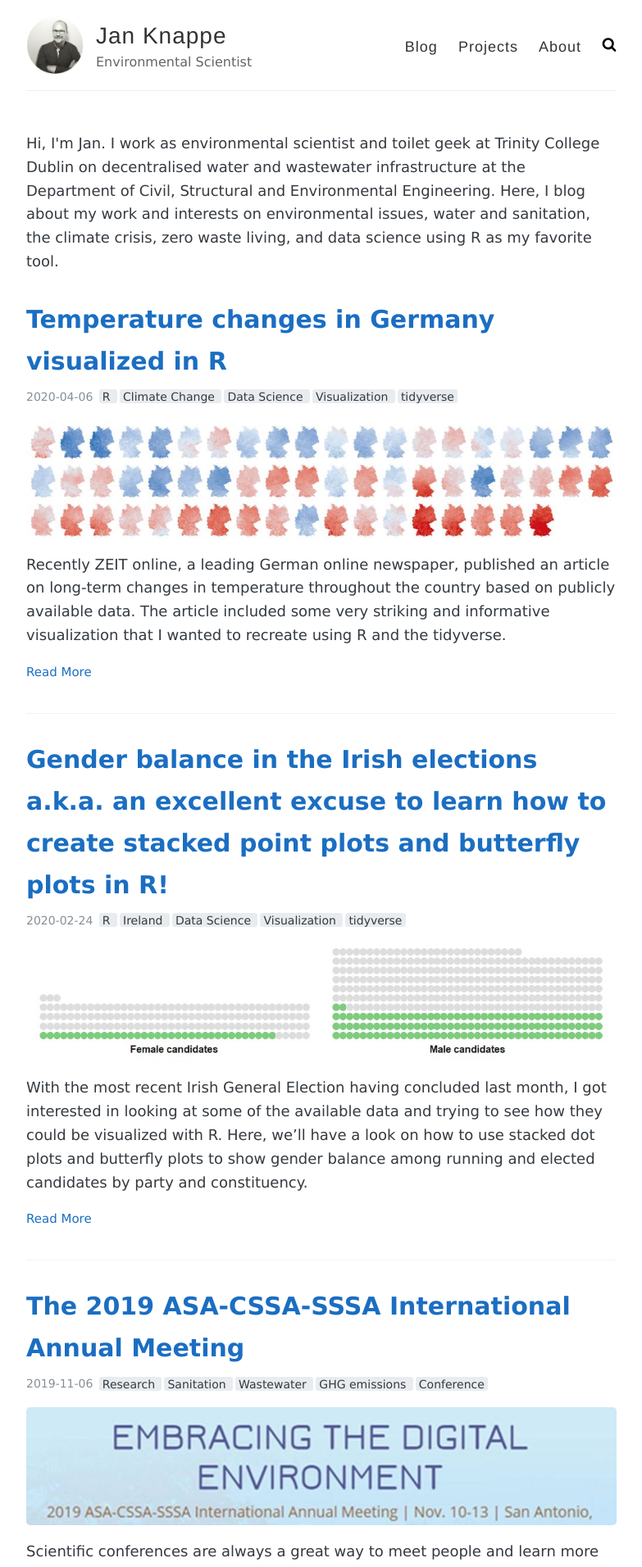
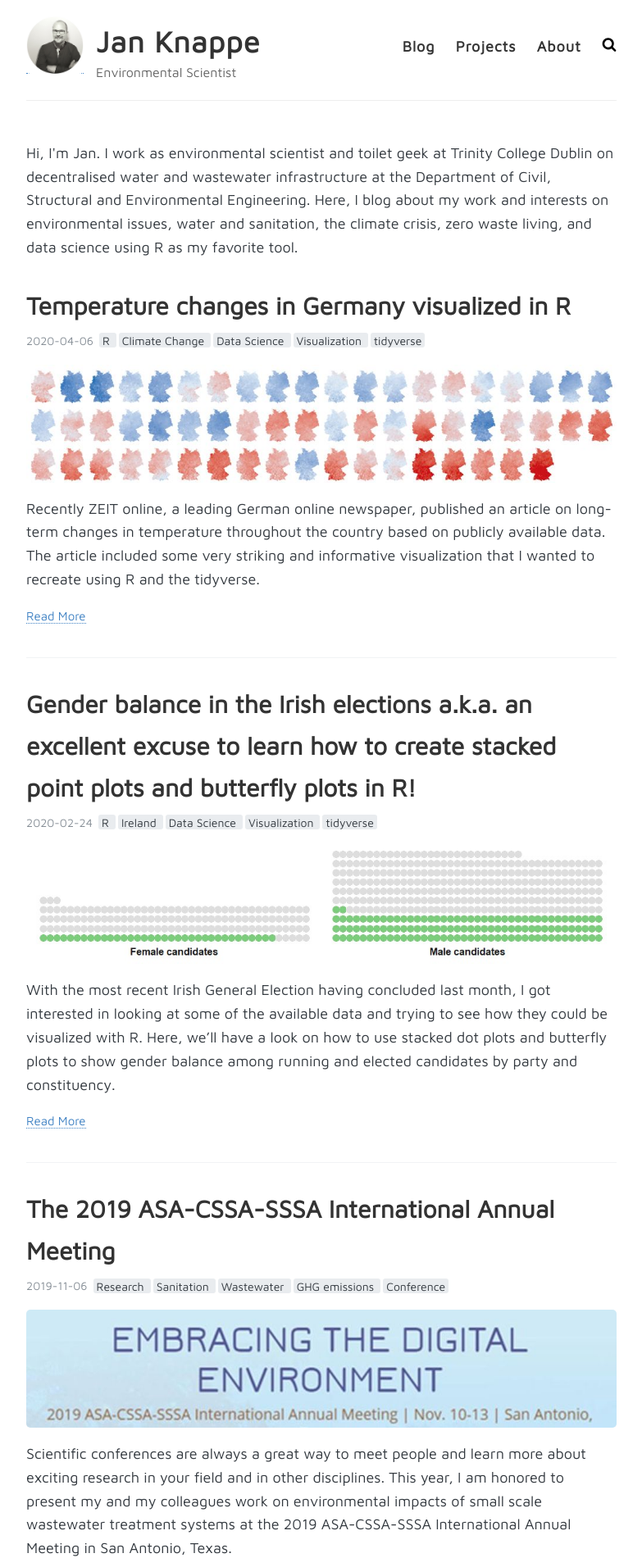
Before and after one commit to jknappe/jknappe.github.io, a Jekyll site: the page built from index.html, in a window 1280 px wide. Shown: the top 1912 px of the page at 82% size, without its empty margins (248-1031 px from the left). Built offline with Jekyll 4.4.1, drawn with Linux system fonts in a browser that asks for light colours; the list of posts is cut into pages by our own code.

Commit message:
changes fonts and some css styling

```diff
--- a/_includes/fonts.html
+++ b/_includes/fonts.html
@@ -1,13 +1,3 @@
-<script type="text/javascript">
-  WebFontConfig = {
-    google: { families: [ 'Roboto+Condensed:400,700:latin', 'Montserrat:400,600,400italic,700italic,700:latin' ] }
-  };
-  (function() {
-    var wf = document.createElement('script');
-    wf.src = ('https:' == document.location.protocol ? 'https' : 'http') +
-      '://ajax.googleapis.com/ajax/libs/webfont/1.5.18/webfont.js';
-    wf.type = 'text/javascript';
-    wf.async = 'true';
-    var s = document.getElementsByTagName('script')[0];
-    s.parentNode.insertBefore(wf, s);
-  })(); </script>
+<link rel="preconnect" href="https://fonts.gstatic.com">
+<link href="https://fonts.googleapis.com/css2?family=Maven+Pro&display=swap" rel="stylesheet">
+<link href="https://fonts.googleapis.com/css2?family=Montserrat:wght@500;600&display=swap" rel="stylesheet">
--- a/_sass/_highlights.scss
+++ b/_sass/_highlights.scss
@@ -4,7 +4,7 @@ pre, code {
 
 code.highlighter-rouge {
   font-size: 90%;
-  color: $oc-indigo-9;
+  color: $darkGray;
   background-color: $oc-gray-1;
   padding: .1em .2em;
   border-radius: 3px;
--- a/_sass/_variables.scss
+++ b/_sass/_variables.scss
@@ -5,6 +5,7 @@
 
 // Colors
 $blue: #4183C4;
+$red: #ff8cbc;
 
 // Grays
 $black: #000;
@@ -14,14 +15,10 @@ $gray: #666;
 $lightGray: #eee;
 $white: #fff;
 
-// Font stacks
-$helvetica: Helvetica, Arial, sans-serif;
-$helveticaNeue: "Helvetica Neue", Helvetica, Arial, sans-serif;
-$georgia: Georgia, serif;
-
 // Fonts
-$base-font: 'Spoqa Han Sans', 'Source Sans Pro', 'Apple SD Gothic Neo', 'Nanum Barun Gothic', 'Nanum Gothic', 'Verdana', 'Arial', 'Dotum', sans-serif;
-$code-font: 'Menlo', 'Courier New', 'Monaco', 'Spoqa Han Sans', monospace;
+$base-font: 'Maven Pro', 'Arial', sans-serif;
+$heading-font: 'Maven Pro', 'Arial', sans-serif;
+$code-font: 'Courier New', monospace;
 
 // Font sizes
 $base-font-size: 18px;
@@ -32,7 +29,9 @@ $base-color: $oc-gray-8;
 $base-lighten-color: $oc-gray-6;
 
 $text-color: $base-color;
-$link-color: $oc-blue-8;
+$heading-color: $darkGray;
+$link-color: $blue;
+$link-hover-color: $red;
 $divider-color: $oc-gray-1;
 
 $table-border-color: $oc-gray-2;
--- a/style.scss
+++ b/style.scss
@@ -32,6 +32,9 @@ body {
 }
 
 h1, h2, h3, h4, h5, h6 {
+  font-family: $heading-font;
+  color: $heading-color;
+  font-weight: bold;
   line-height: 1.7;
   margin: 1em 0 15px;
   padding: 0;
@@ -41,15 +44,8 @@ h1, h2, h3, h4, h5, h6 {
   }
 }
 
-h1, h2, h3, h5 {
-  font-weight: bold;
-}
-
 h1 {
   font-size: 30px;
-  a {
-    color: inherit;
-  }
 }
 
 h2 {
@@ -76,10 +72,12 @@ p {
 
 a {
   color: $link-color;
+  border-bottom: 1px dotted $link-color;
+  transition: all 0.25s linear;
   text-decoration: none;
   cursor: pointer;
   &:hover, &:active {
-    color: $link-color;
+	border-bottom: 1px solid $link-color;
   }
 }
 
@@ -352,13 +350,20 @@ img {
 }
 
 .site-name {
+font-family: $heading-font;
+  color: $heading-color;
+  font-weight: bold;
+  line-height: 1.7;
   margin: 0;
-  color: $darkGray;
+  padding: 0;
   cursor: pointer;
-  font-family: $helveticaNeue;
-  font-weight: 300;
-  font-size: 28px;
+  font-size: 36px;
   letter-spacing: 1px;
+
+  a {
+    color: $heading-color;
+	border-bottom: none;
+	}
 }
 
 .site-description {
@@ -374,7 +379,7 @@ img {
 nav {
   float: right;
   margin-top: 23px; // @TODO: Vertically middle align
-  font-family: $helveticaNeue;
+  font-family: $heading-font;
   font-size: 18px;
 
   @include mobile {
@@ -386,10 +391,11 @@ nav {
 
   a {
     margin-left: 20px;
-    color: $darkGray;
+    color: $heading-color;
     text-align: right;
-    font-weight: 300;
+    font-weight: bold;
     letter-spacing: 1px;
+	border-bottom: none;
 
     @include mobile {
       margin: 0 10px;
@@ -440,6 +446,7 @@ nav {
         color: $tag-index-label-color;
         background-color: $tag-index-label-background-color;
         border-radius: 3px;
+		border-bottom: none;
       }
     }
   }
```
